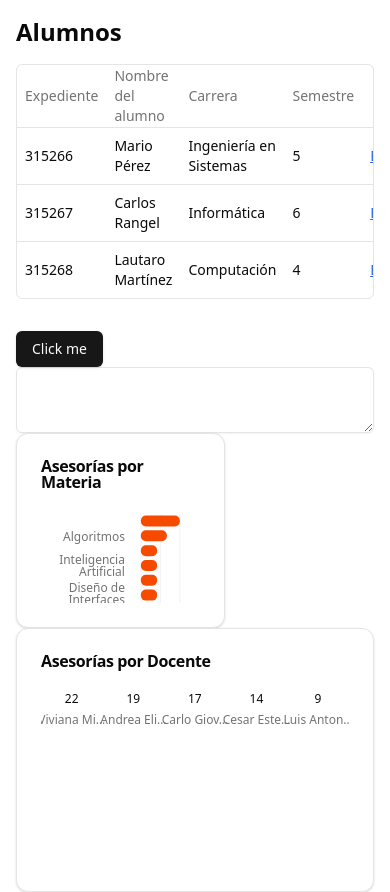
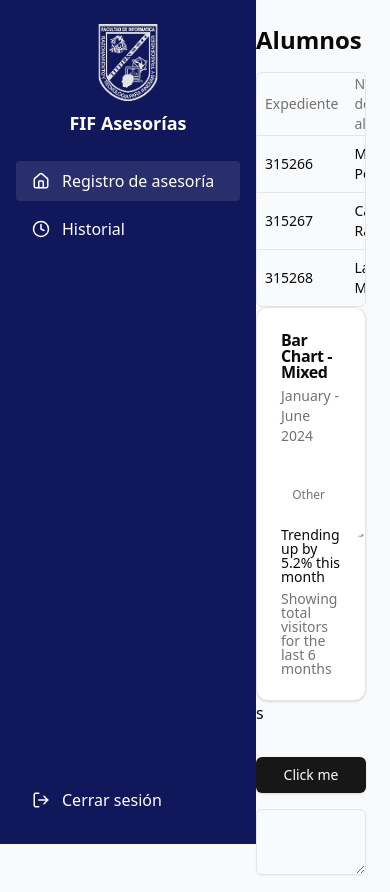
Before and after one commit to CarlosURangel/SAM-Fork, a Next.js app: page / in a window 390 px wide. Shown: the top 892 px of the page. Built offline with nearby package versions, Linux system fonts and the light colour scheme.

Commit message:
Agregué una tabla con los colores correctos

```diff
--- a/package.json
+++ b/package.json
@@ -17,7 +17,7 @@
     "next": "15.1.8",
     "react": "^19.0.0",
     "react-dom": "^19.0.0",
-    "recharts": "^2.15.3",
+    "recharts": "^2.15.4",
     "tailwind-merge": "^3.3.0",
     "tailwindcss-animate": "^1.0.7"
   },
--- a/src/app/page.tsx
+++ b/src/app/page.tsx
@@ -9,6 +9,8 @@ import { Button } from "@/components/ui/button";
 import { Textarea } from "@/components/ui/textarea";
 import { AsesoriasPorMateriaChart } from "@/components/ui/materiaChart";
 import { AsesoriasPorDocenteChart } from "@/components/ui/docenteChart";
+import Sidebar from "@/components/ui/sidebar";
+import Chart from "@/components/chart-bar-mixed";
 
 //datos de ejemplo
 const datosMateria = [
@@ -52,20 +54,29 @@ export default function Home() {
   ];
 
   return (
-    <div className="p-4">
-      <h1 className="text-2xl font-bold mb-4"> Alumnos</h1>
-      <DataTable columns={columnasAlumnos} data={datos} />
+    <div className="min-h-screen">
+      {/* Sidebar fijo */}
+      <Sidebar />
 
-      <div className="mt-8">
-        <Button>Click me</Button>
-        <Textarea />
-      </div>
-      <div className="w-7/12">
-        <AsesoriasPorMateriaChart data={datosMateria} />
-      </div>
-      <AsesoriasPorDocenteChart data={datosDocentes} />
+      {/* Contenido con padding para no quedar debajo del sidebar */}
+      <main className="pl-64 p-6 bg-gray-50">
+        <h1 className="text-2xl font-bold mb-4">Alumnos</h1>
+        <DataTable columns={columnasAlumnos} data={datos} />
+        <Chart />s
+        <div className="mt-8 flex flex-col lg:flex-row gap-8">
+          <div className="flex flex-col gap-4 w-full lg:w-5/12">
+            <Button>Click me</Button>
+            <Textarea />
+          </div>
 
-      {/* <AsesoriasPorDocenteChart data ={AsesoriaDocenteData}/> */}
+          <div className="w-full lg:w-7/12">
+            <AsesoriasPorMateriaChart data={datosMateria} />
+          </div>
+        </div>
+        <div className="mt-8">
+          <AsesoriasPorDocenteChart data={datosDocentes} />
+        </div>
+      </main>
     </div>
   );
 }
--- /dev/null
+++ b/src/components/chart-bar-mixed.tsx
@@ -0,0 +1,100 @@
+"use client";
+
+import { TrendingUp } from "lucide-react";
+import { Bar, BarChart, XAxis, YAxis } from "recharts";
+
+import {
+  Card,
+  CardContent,
+  CardDescription,
+  CardFooter,
+  CardHeader,
+  CardTitle,
+} from "@/components/ui/card";
+import {
+  ChartConfig,
+  ChartContainer,
+  ChartTooltip,
+  ChartTooltipContent,
+} from "@/components/ui/chart";
+const chartData = [
+  { browser: "chrome", visitors: 275, fill: "#93c5fd" },
+  { browser: "safari", visitors: 200, fill: "#60a5fa" },
+  { browser: "firefox", visitors: 187, fill: "#3b82f6" },
+  { browser: "edge", visitors: 173, fill: "#2563eb" },
+  { browser: "other", visitors: 90, fill: "#1d4ed8" },
+];
+
+const chartConfig = {
+  visitors: {
+    label: "Visitors",
+  },
+  chrome: {
+    label: "Chrome",
+    color: "hsl(var(--chart-1))",
+  },
+  safari: {
+    label: "Safari",
+    color: "hsl(var(--chart-2))",
+  },
+  firefox: {
+    label: "Firefox",
+    color: "hsl(var(--chart-3))",
+  },
+  edge: {
+    label: "Edge",
+    color: "hsl(var(--chart-4))",
+  },
+  other: {
+    label: "Other",
+    color: "hsl(var(--chart-5))",
+  },
+} satisfies ChartConfig;
+
+export default function Component() {
+  return (
+    <Card>
+      <CardHeader>
+        <CardTitle>Bar Chart - Mixed</CardTitle>
+        <CardDescription>January - June 2024</CardDescription>
+      </CardHeader>
+      <CardContent>
+        <ChartContainer config={chartConfig}>
+          <BarChart
+            accessibilityLayer
+            data={chartData}
+            layout="vertical"
+            margin={{
+              left: 0,
+            }}
+          >
+            <YAxis
+              dataKey="browser"
+              type="category"
+              tickLine={false}
+              tickMargin={10}
+              axisLine={false}
+              tickFormatter={(value) =>
+                chartConfig[value as keyof typeof chartConfig]?.label
+              }
+            />
+            <XAxis dataKey="visitors" type="number" hide />
+            <ChartTooltip
+              cursor={false}
+              content={<ChartTooltipContent hideLabel />}
+            />
+            <Bar dataKey="visitors" layout="vertical" radius={5} />
+          </BarChart>
+        </ChartContainer>
+      </CardContent>
+      <CardFooter className="flex-col items-start gap-2 text-sm">
+        <div className="flex gap-2 font-medium leading-none">
+          Trending up by 5.2% this month <TrendingUp className="h-4 w-4" />
+        </div>
+        <div className="leading-none text-muted-foreground">
+          Showing total visitors for the last 6 months
+        </div>
+      </CardFooter>
+    </Card>
+  );
+}
--- /dev/null
+++ b/src/components/ui/sidebar.tsx
@@ -0,0 +1,48 @@
+"use client";
+
+import { Home, Clock, LogOut } from "lucide-react"; // Usa lucide-react para íconos
+import Image from "next/image";
+import Link from "next/link";
+
+const Sidebar = () => {
+  return (
+    <aside className="fixed top-0 left-0 h-screen w-64 bg-[#10175B] text-white flex flex-col justify-between z-50">
+      {/* Parte superior: Logo + Título */}
+      <div>
+        <div className="flex flex-col items-center py-6">
+          <Image src="/icon_fif.png" alt="Logo FIF" width={60} height={60} />
+          <h1 className="text-lg font-semibold mt-2">FIF Asesorías</h1>
+        </div>
+
+        {/* Menú principal */}
+        <nav className="px-4 space-y-2">
+          <Link
+            href="/registro"
+            className="flex items-center gap-3 px-4 py-2 bg-white/10 rounded text-white hover:bg-white/20 transition"
+          >
+            <Home size={18} />
+            <span>Registro de asesoría</span>
+          </Link>
+
+          <Link
+            href="/historial"
+            className="flex items-center gap-3 px-4 py-2 rounded hover:bg-white/10 transition"
+          >
+            <Clock size={18} />
+            <span>Historial</span>
+          </Link>
+        </nav>
+      </div>
+
+      {/* Parte inferior: Cerrar sesión */}
+      <div className="px-4 pb-6">
+        <button className="w-full flex items-center gap-3 px-4 py-2 rounded hover:bg-white/10 transition">
+          <LogOut size={18} />
+          <span>Cerrar sesión</span>
+        </button>
+      </div>
+    </aside>
+  );
+};
+
+export default Sidebar;
```
Also changed, not shown: public/icon_fif.png (added), 1 other file (tests, documents, lock files or other folders).
